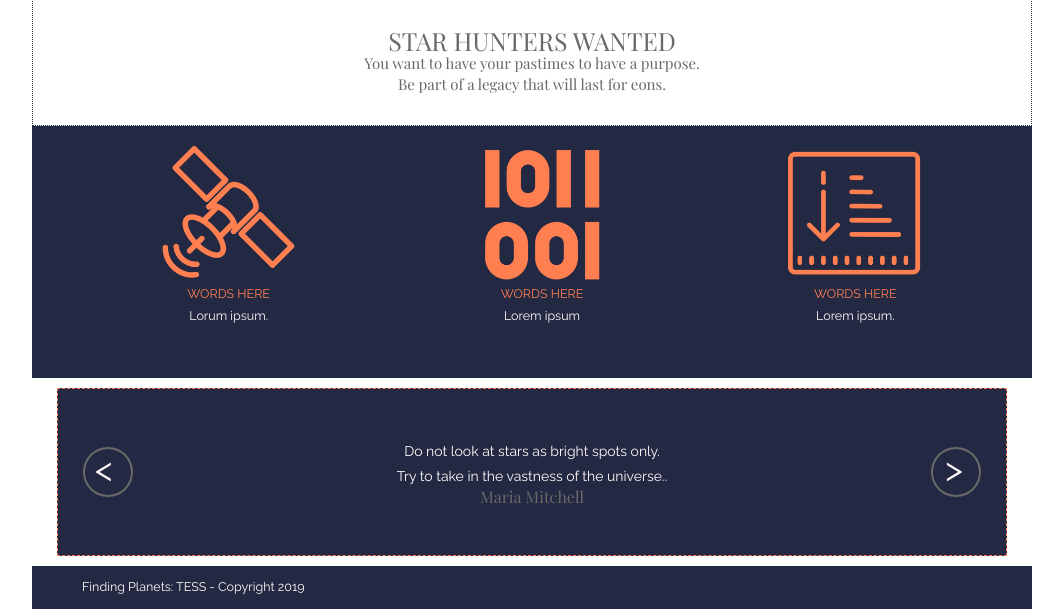
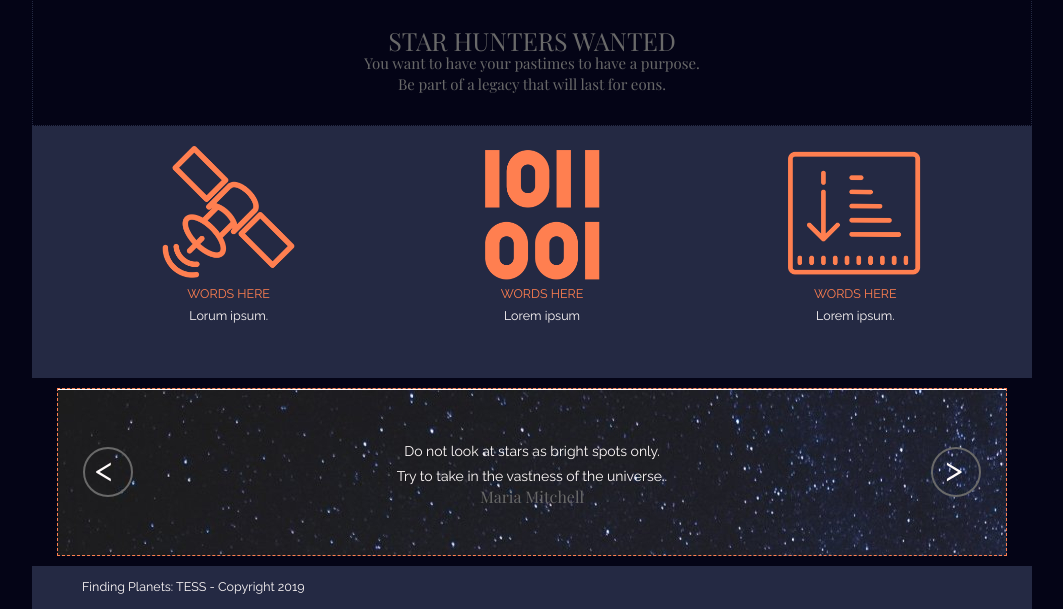
Before and after one commit to BW-Finding-Planets/Userinterface-Jayne, a plain HTML site: page index.html in a window 1280 px wide. Shown: the part 513-1122 px from the top of the page, without its empty margins (108-1171 px from the left). Drawn offline with nearby package versions, Linux system fonts and the light colour scheme.

Commit message:
changing backgorund color of html

```diff
--- a/less/carousel.less
+++ b/less/carousel.less
@@ -3,6 +3,7 @@
 
 
   .testimonials {
+    background-image: url("/images/about-page-image.jpg");
     display: flex;
     justify-content: center;
     align-items: center;
--- a/less/global.less
+++ b/less/global.less
@@ -4,6 +4,7 @@
 }
 
 html {
+  background-color: rgb(4, 4, 22);
   font-size: 62.5%;
 }
 
```
Also changed, not shown: css/index.css.
